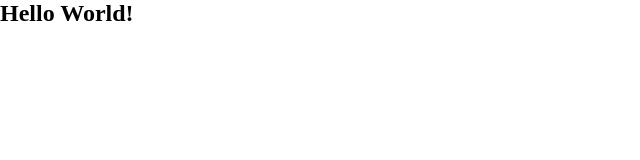
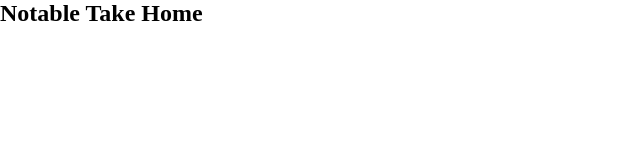
Before and after one commit to BalasundaramVi/Notable-Health-TakeHome, a React app: page / in a window 1280 px wide. Shown: the top 160 px of the page, without its empty margins (0-640 px from the left). Built offline with nearby package versions, Linux system fonts and the light colour scheme; the HTML template or start-up script is replaced by a standard one.

Commit message:
Update with new placeholder for project

```diff
--- a/client/src/components/App.jsx
+++ b/client/src/components/App.jsx
@@ -15,7 +15,7 @@ class App extends React.Component {
     const { data } = this.state;
     return (
       <div className="application">
-        <h2>Hello World!</h2>
+        <h2>Notable Take Home</h2>
       </div>
     );
   }
```
